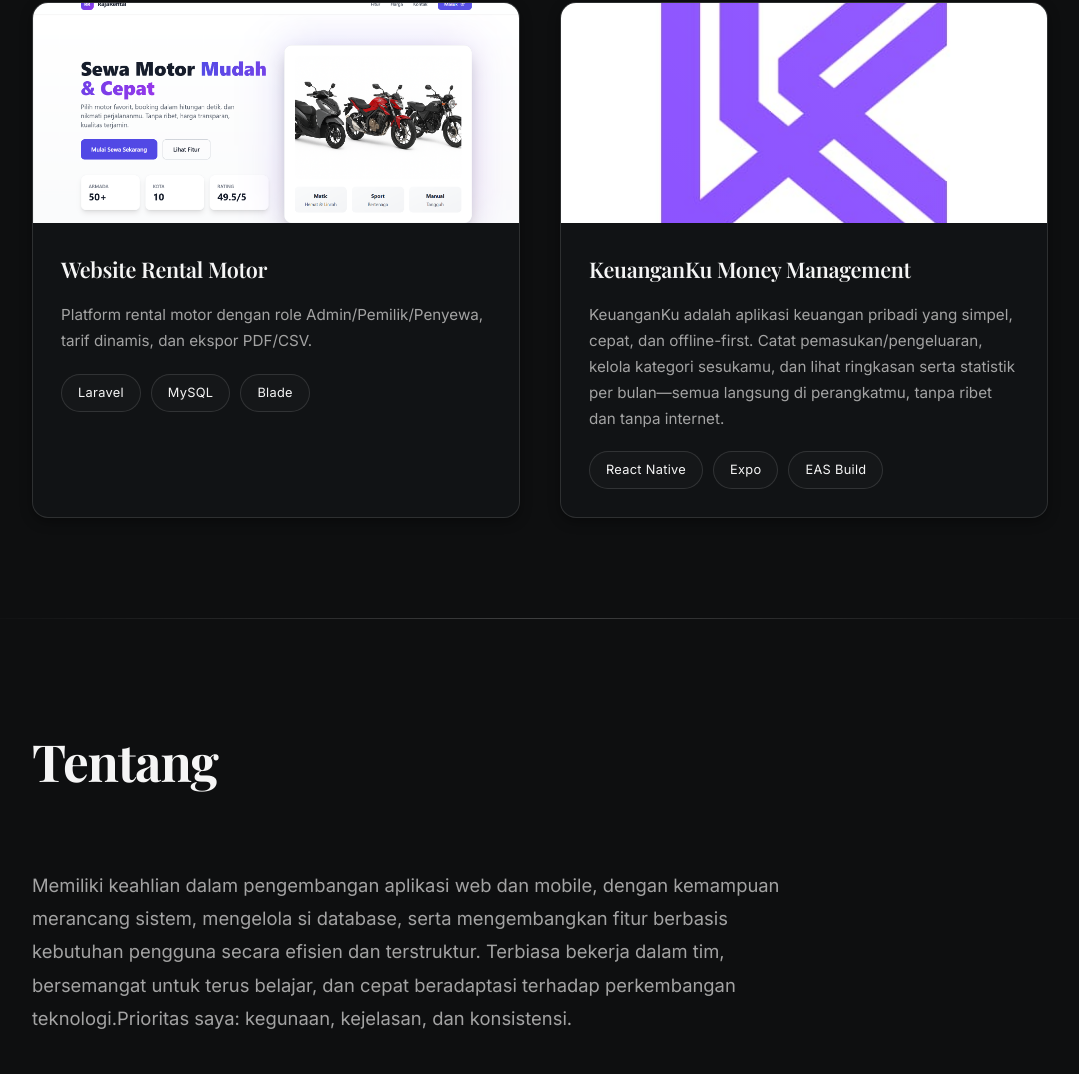
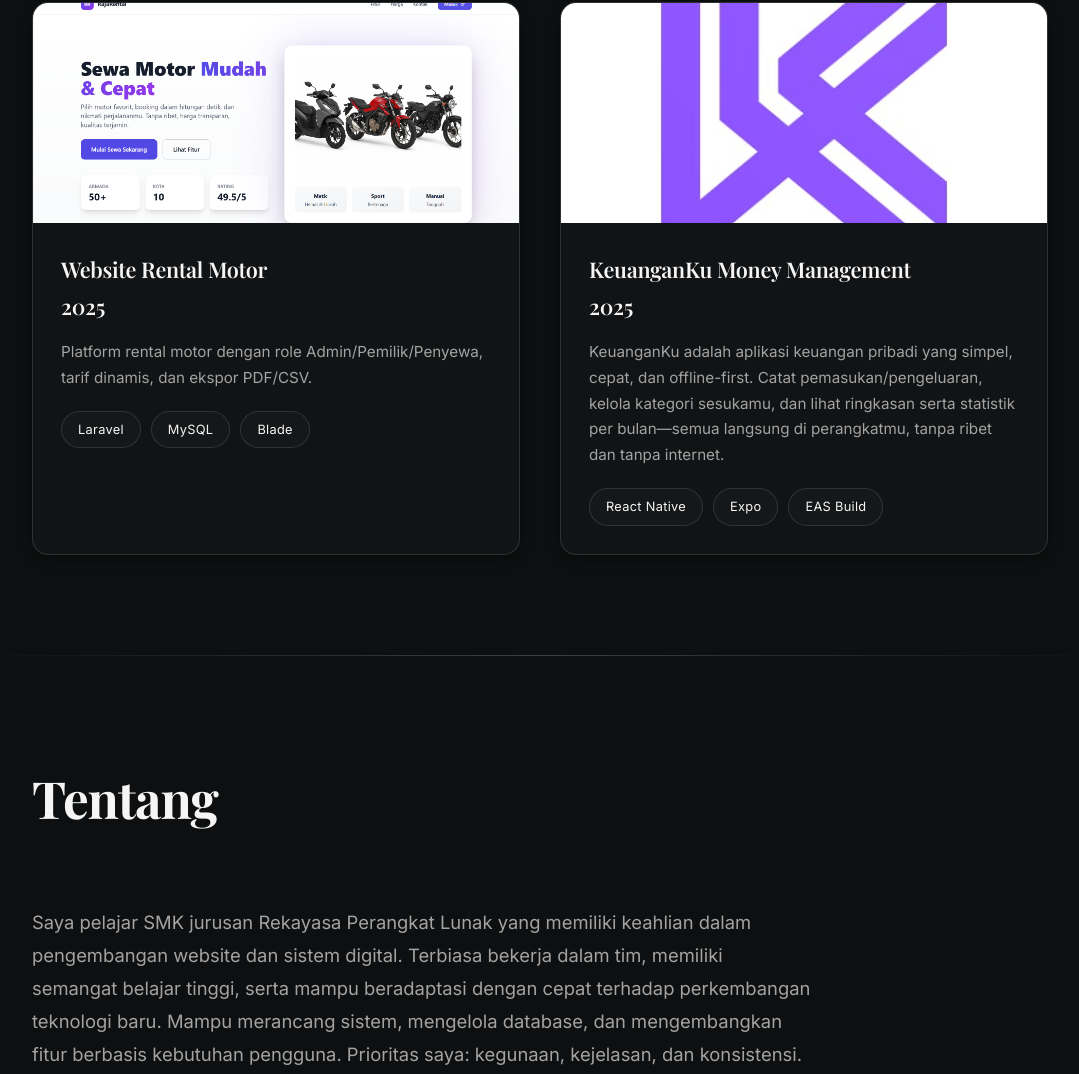
Before and after one commit to sdiemas/dimasaditya, a plain HTML site: page index.html in a window 1280 px wide. Shown: the part 1063-2137 px from the top of the page, without its empty margins (100-1179 px from the left). Drawn offline with nearby package versions, Linux system fonts and the light colour scheme.

Commit message:
Add files via upload

```diff
--- a/index.html
+++ b/index.html
@@ -425,7 +425,7 @@
         <div class="project-card fade-in" data-project="rental">
            <div class="project-thumbnail"><img src="image/rentalmotor.png" alt="rentalmotor"></div>
           <div class="project-content">
-            <h3 class="project-title">Website Rental Motor</h3>
+            <h3 class="project-title">Website Rental Motor <br>2025</h3>
             <p class="project-description">Platform rental motor dengan role Admin/Pemilik/Penyewa, tarif dinamis, dan ekspor PDF/CSV.</p>
             <div class="project-tags">
               <span class="tag">Laravel</span>
@@ -438,7 +438,7 @@
         <div class="project-card fade-in" data-project="keuanganku">
           <div class="project-thumbnail"><img src="image/icon.jpeg" alt="Keuanganku"></div>
           <div class="project-content">
-            <h3 class="project-title">KeuanganKu Money Management</h3>
+            <h3 class="project-title">KeuanganKu Money Management <br>2025</h3>
             <p class="project-description">KeuanganKu adalah aplikasi keuangan pribadi yang simpel, cepat, dan offline-first. Catat pemasukan/pengeluaran, kelola kategori sesukamu, dan lihat ringkasan serta statistik per bulan—semua langsung di perangkatmu, tanpa ribet dan tanpa internet.</p>
             <div class="project-tags">
               <span class="tag">React Native</span>
@@ -455,7 +455,8 @@
     <div class="container">
       <h2 class="section-title fade-in">Tentang</h2>
       <p class="fade-in" style="font-size:1.15rem; margin-bottom:56px; max-width:780px; line-height:1.8; color:var(--muted);">
-         Memiliki keahlian dalam pengembangan aplikasi web dan mobile, dengan kemampuan merancang sistem, mengelola si database, serta mengembangkan fitur berbasis kebutuhan pengguna secara efisien dan terstruktur. Terbiasa bekerja dalam tim, bersemangat untuk terus belajar, dan cepat beradaptasi terhadap perkembangan teknologi.Prioritas saya: kegunaan, kejelasan, dan konsistensi.
+        Saya pelajar SMK jurusan Rekayasa Perangkat Lunak yang memiliki keahlian dalam pengembangan website dan sistem digital. Terbiasa bekerja dalam tim, memiliki semangat belajar tinggi, serta mampu beradaptasi dengan cepat terhadap perkembangan teknologi baru. Mampu merancang sistem, mengelola database, dan mengembangkan fitur berbasis kebutuhan pengguna.
+        Prioritas saya: kegunaan, kejelasan, dan konsistensi.
       </p>
 
       <div class="about-box fade-in">
```
